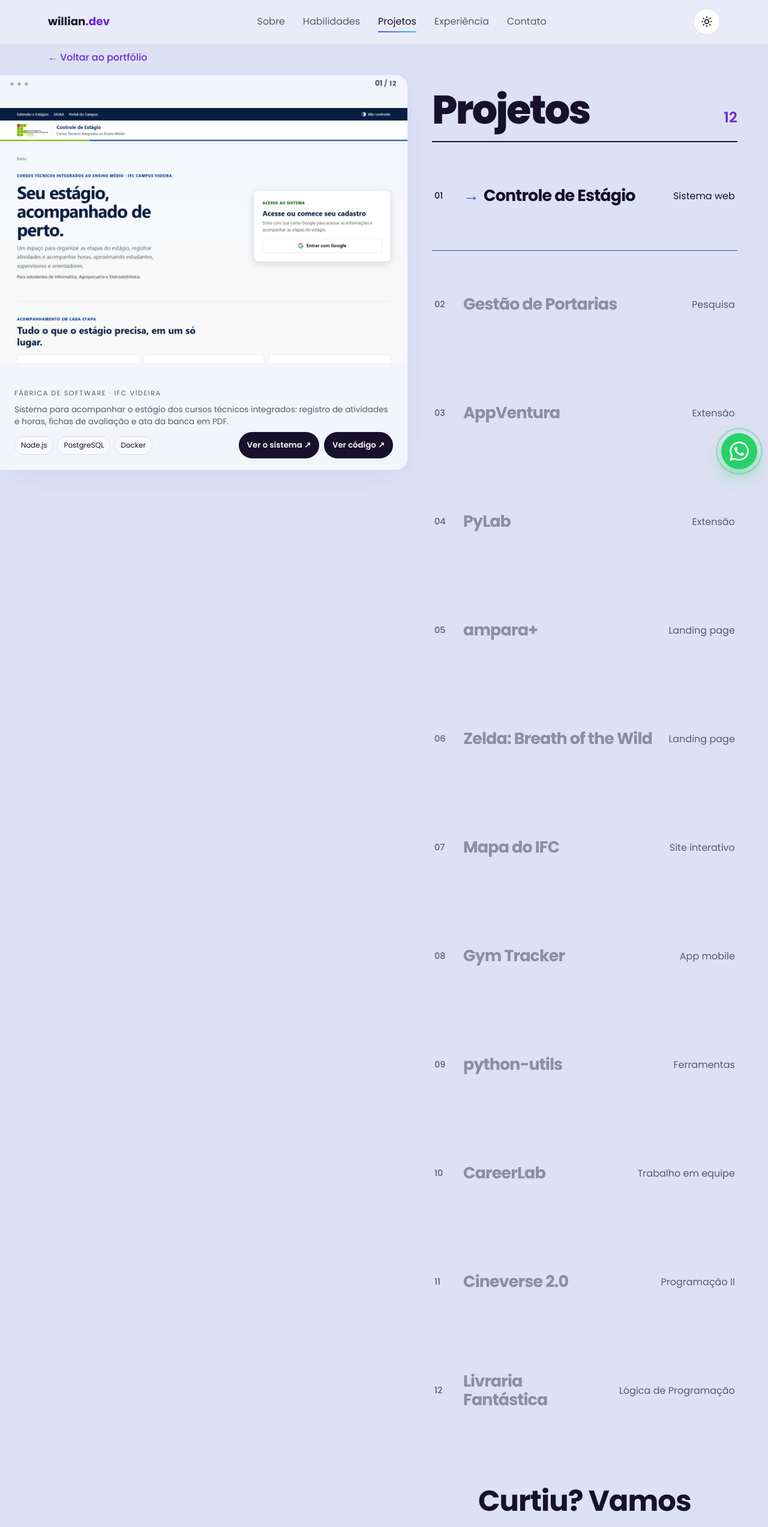
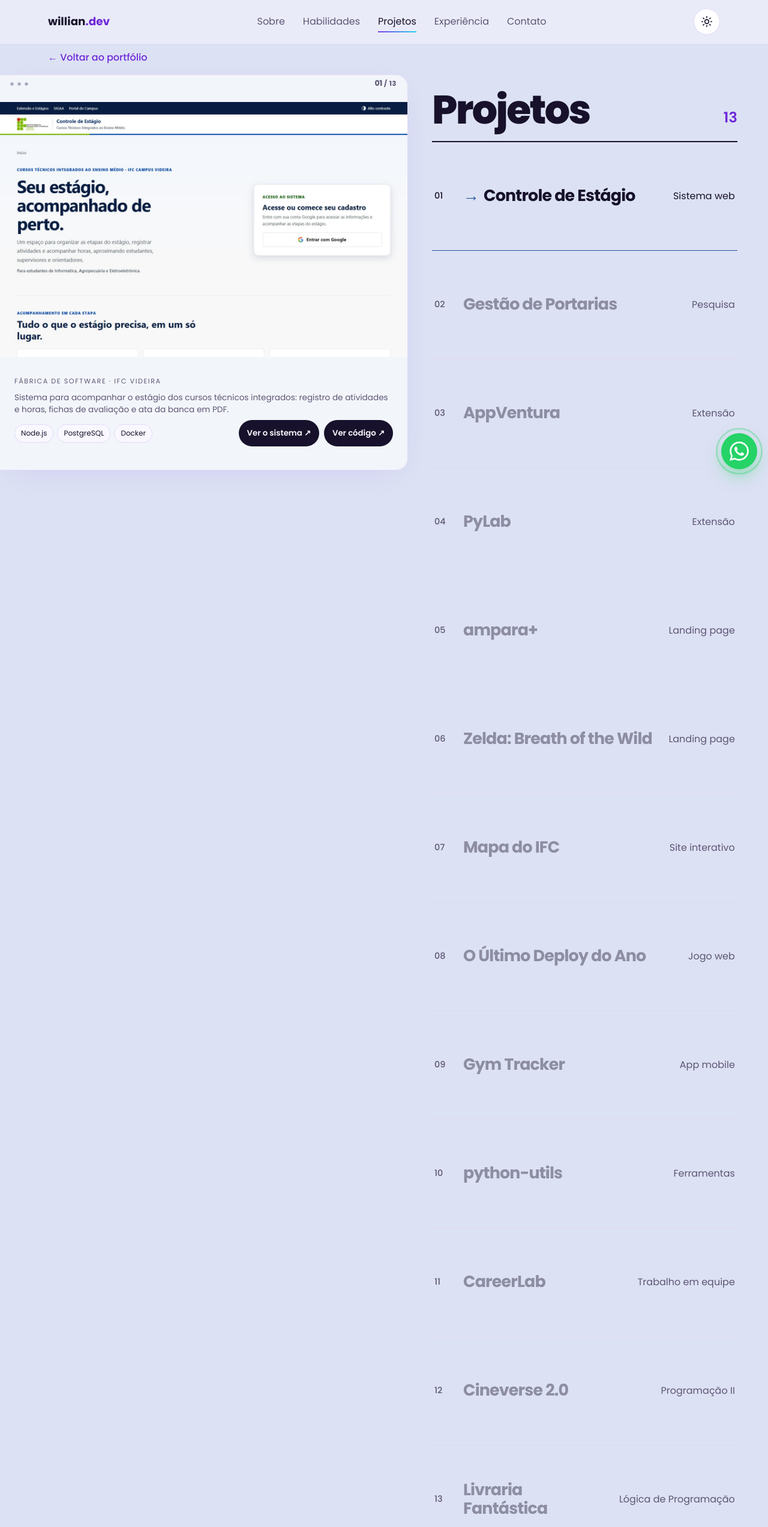
Before and after one commit to willian-hm/portfolio, a plain HTML site: page projetos.html in a window 1280 px wide. Shown: the top 2545 px of the page at 60% size. Drawn offline with Linux system fonts and the light colour scheme.

Commit message:
mais um projeto pra conta

```diff
--- a/projetos.html
+++ b/projetos.html
@@ -49,7 +49,7 @@
     </div>
     <!-- Para trocar uma imagem: mude o data-img do projeto na lista (arquivos em assets/projetos/) -->
     <div class="media" id="media" aria-live="polite">
-      <div class="count" id="count" aria-hidden="true"><span>01</span> / 12</div>
+      <div class="count" id="count" aria-hidden="true"><span>01</span> / 13</div>
       <div class="cap" id="cap"></div>
     </div>
   </aside>
@@ -58,7 +58,7 @@
   <section class="list" id="list" aria-labelledby="titulo">
     <header class="list-head">
       <h1 id="titulo">Projetos</h1>
-      <span class="n">12</span>
+      <span class="n">13</span>
     </header>
     <div class="p-lead m-only">
       <a class="back" href="index.html#projetos">← Voltar ao portfólio</a>
@@ -142,9 +142,20 @@
       </div>
     </article>
 
+    <article class="p-row reveal" data-color="#456f60" data-img="assets/projetos/natal-fab.jpg">
+      <img class="m-img" src="assets/projetos/natal-fab.jpg" alt="Tela inicial de O Último Deploy do Ano, com a Fábrica de Software em pixel art e decoração natalina" loading="lazy" />
+      <h2 class="p-title-wrap"><a class="p-head" href="https://willian-hm.github.io/natal-fab/" target="_blank" rel="noopener"><span class="p-num">08</span><span class="p-title">O Último Deploy do Ano</span><span class="p-cat">Jogo web</span></a></h2>
+      <div class="p-details">
+        <span class="where">Natal FAB · IFC Videira</span>
+        <p>Jogo de aventura e investigação em pixel art, ambientado no IFC Videira. Um último teste na Fábrica de Software coloca o Natal no ambiente errado, dando início a uma comédia interativa.</p>
+        <div class="tags"><span class="tag">JavaScript</span><span class="tag">Pixel art</span><span class="tag">Jogo web</span></div>
+        <div class="actions"><a href="https://willian-hm.github.io/natal-fab/" target="_blank" rel="noopener">Jogar agora ↗</a></div>
+      </div>
+    </article>
+
     <article class="p-row reveal" data-color="#9b85ee" data-img="assets/projetos/gym.svg">
       <img class="m-img" src="assets/projetos/gym.svg" alt="Apresentação visual do projeto" loading="lazy" />
-      <h2 class="p-title-wrap"><a class="p-head" href="https://github.com/willian-hm/gym-tracker" target="_blank" rel="noopener"><span class="p-num">08</span><span class="p-title">Gym Tracker</span><span class="p-cat">App mobile</span></a></h2>
+      <h2 class="p-title-wrap"><a class="p-head" href="https://github.com/willian-hm/gym-tracker" target="_blank" rel="noopener"><span class="p-num">09</span><span class="p-title">Gym Tracker</span><span class="p-cat">App mobile</span></a></h2>
       <div class="p-details">
         <span class="where">Projeto pessoal</span>
         <p>App offline para registrar treinos, com cronômetro de descanso e sistema de XP e nível por grupo muscular, no estilo Solo Leveling.</p>
@@ -155,7 +166,7 @@
 
     <article class="p-row reveal" data-color="#3776ab" data-img="assets/projetos/pyutils.svg">
       <img class="m-img" src="assets/projetos/pyutils.svg" alt="Apresentação visual do projeto" loading="lazy" />
-      <h2 class="p-title-wrap"><a class="p-head" href="https://github.com/willian-hm/python-utils" target="_blank" rel="noopener"><span class="p-num">09</span><span class="p-title">python-utils</span><span class="p-cat">Ferramentas</span></a></h2>
+      <h2 class="p-title-wrap"><a class="p-head" href="https://github.com/willian-hm/python-utils" target="_blank" rel="noopener"><span class="p-num">10</span><span class="p-title">python-utils</span><span class="p-cat">Ferramentas</span></a></h2>
       <div class="p-details">
         <span class="where">Projeto pessoal</span>
         <p>Coleção de utilitários em Python: conversor de mídia com Flask, mini ChatGPT local com Ollama e um relógio. Um laboratório de automação e IA.</p>
@@ -166,7 +177,7 @@
 
     <article class="p-row reveal" data-color="#398e9c" data-img="assets/projetos/careerlab.jpg">
       <img class="m-img" src="assets/projetos/careerlab.jpg" alt="Capa do projeto CareerLab" loading="lazy" />
-      <h2 class="p-title-wrap"><a class="p-head" href="https://github.com/willian-hm/CareerLab" target="_blank" rel="noopener"><span class="p-num">10</span><span class="p-title">CareerLab</span><span class="p-cat">Trabalho em equipe</span></a></h2>
+      <h2 class="p-title-wrap"><a class="p-head" href="https://github.com/willian-hm/CareerLab" target="_blank" rel="noopener"><span class="p-num">11</span><span class="p-title">CareerLab</span><span class="p-cat">Trabalho em equipe</span></a></h2>
       <div class="p-details">
         <span class="where">Trabalho em equipe</span>
         <p>Rede de conexões e oportunidades de carreira, com cadastro, login, feed de postagens e sistema de seguidores. Feito em equipe com Ana Paula Deon e Rafael Zanelatto.</p>
@@ -177,7 +188,7 @@
 
     <article class="p-row reveal" data-color="#a88452" data-img="assets/projetos/cineverse.jpg">
       <img class="m-img" src="assets/projetos/cineverse.jpg" alt="Capa do projeto Cineverse 2.0" loading="lazy" />
-      <h2 class="p-title-wrap"><a class="p-head" href="https://github.com/willian-hm/Cineverse-2.0" target="_blank" rel="noopener"><span class="p-num">11</span><span class="p-title">Cineverse 2.0</span><span class="p-cat">Programação II</span></a></h2>
+      <h2 class="p-title-wrap"><a class="p-head" href="https://github.com/willian-hm/Cineverse-2.0" target="_blank" rel="noopener"><span class="p-num">12</span><span class="p-title">Cineverse 2.0</span><span class="p-cat">Programação II</span></a></h2>
       <div class="p-details">
         <span class="where">Programação II</span>
         <p>Site de catálogo de filmes e séries, com cadastro de usuários, perfil e slider de destaques.</p>
@@ -188,7 +199,7 @@
 
     <article class="p-row reveal" data-color="#868080" data-img="assets/projetos/livraria.jpg">
       <img class="m-img" src="assets/projetos/livraria.jpg" alt="Captura do site Livraria Fantástica" loading="lazy" />
-      <h2 class="p-title-wrap"><a class="p-head" href="https://github.com/willian-hm/site-de-vendas" target="_blank" rel="noopener"><span class="p-num">12</span><span class="p-title">Livraria Fantástica</span><span class="p-cat">Lógica de Programação</span></a></h2>
+      <h2 class="p-title-wrap"><a class="p-head" href="https://github.com/willian-hm/site-de-vendas" target="_blank" rel="noopener"><span class="p-num">13</span><span class="p-title">Livraria Fantástica</span><span class="p-cat">Lógica de Programação</span></a></h2>
       <div class="p-details">
         <span class="where">Lógica de Programação</span>
         <p>Trabalho final da disciplina: site de vendas de livros com página inicial e cadastro de clientes.</p>
```
Also changed, not shown: assets/projetos/natal-fab.jpg (added).
